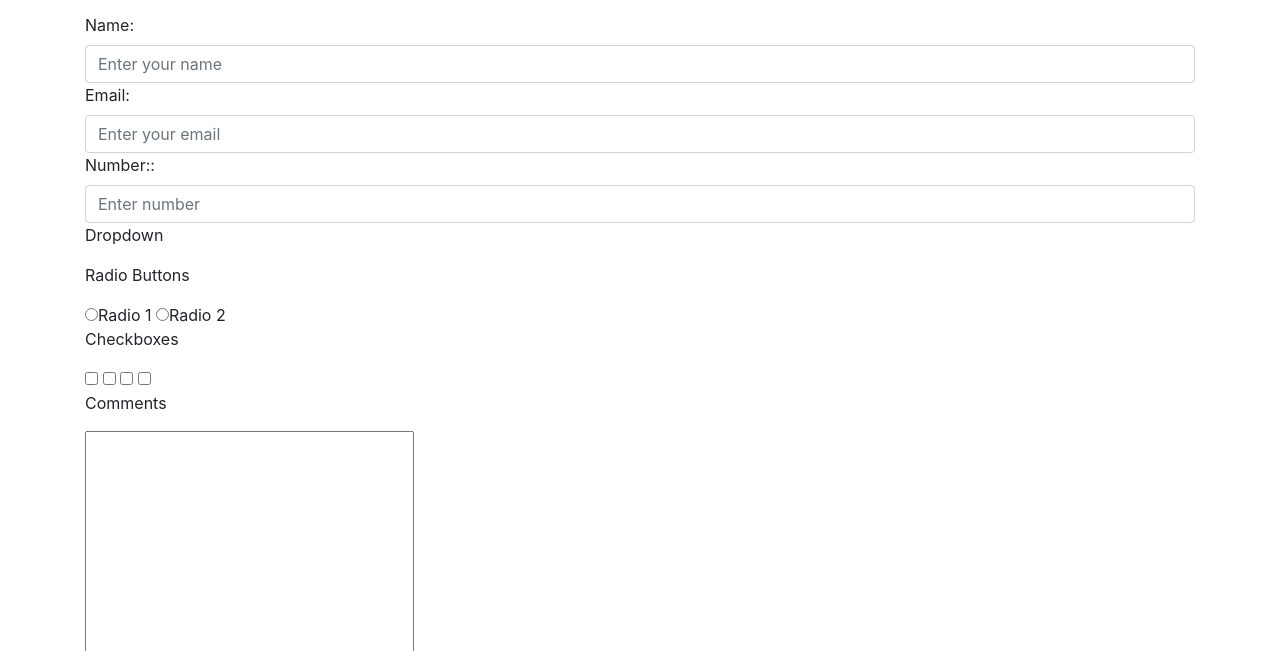
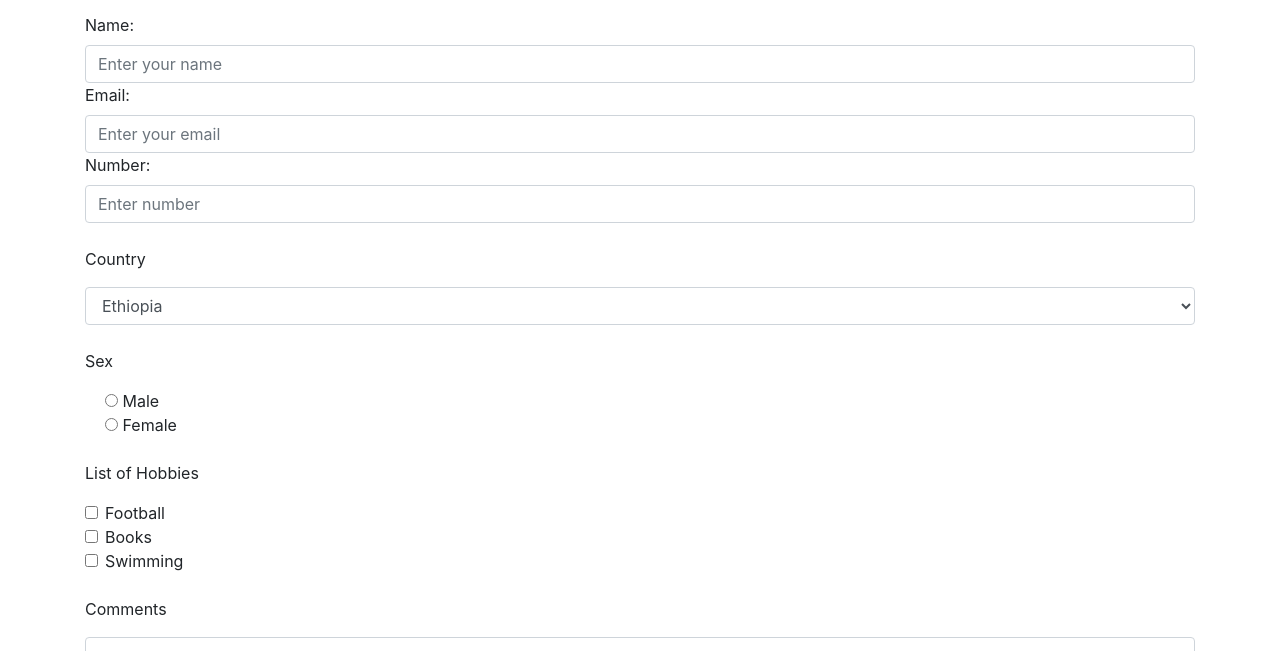
Before and after one commit to inspecta/DerrickAkakilt, a plain HTML site: page index.html in a window 1280 px wide. Shown: the part 123-774 px from the top of the page. Drawn offline with nearby package versions, Linux system fonts and the light colour scheme.

Commit message:
updated survey form

```diff
--- a/index.html
+++ b/index.html
@@ -1,10 +1,12 @@
 <!DOCTYPE html>
 <html lang="en">
+
 <head>
   <meta charset="UTF-8" />
   <title>Fork Me! FCC: Test Suite Template</title>
   <link rel="stylesheet" href="css/style.css" />
-    <link rel="stylesheet" href="https://cdn.jsdelivr.net/npm/bootstrap@4.0.0/dist/css/bootstrap.min.css" integrity="sha384-Gn5384xqQ1aoWXA+058RXPxPg6fy4IWvTNh0E263XmFcJlSAwiGgFAW/dAiS6JXm" crossorigin="anonymous">
+  <link rel="stylesheet" href="https://cdn.jsdelivr.net/npm/bootstrap@4.0.0/dist/css/bootstrap.min.css"
+    integrity="sha384-Gn5384xqQ1aoWXA+058RXPxPg6fy4IWvTNh0E263XmFcJlSAwiGgFAW/dAiS6JXm" crossorigin="anonymous">
 
 </head>
 
@@ -19,28 +21,56 @@
       <input type="text" id="name" placeholder="Enter your name" required="true" class="form-control">
       <label id="email-label">Email: </label>
       <input type="email" id="email" placeholder="Enter your email" required="true" class="form-control">
-      <label id="number-label">Number: </label>: </label>
-      <input type="number" id="number" min="18" max="120" placeholder="Enter number" required="true" class="form-control">
+      <label id="number-label">Number:</label>
+      <input type="number" id="number" min="18" max="120" placeholder="Enter number" required="true"
+        class="form-control">
+      <br>
+      <p>Country</p>
+      <select id="dropdown" class="form-control">
+        <option value="Ethiopia" class="dropdown-item">Ethiopia</option>
+        <option value="Uganda" class="dropdown-item">Uganda</option>
+      </select>
+      <br>
+      <p>Sex</p>
+      <fieldset id="sex">
+        <div class="form-check">
+          <input type="radio" name="radio" value="Male">
+          <label class="form-check-label">
+            Male
+          </label>
+        </div>
+        <div class="form-check">
+          <input type="radio" name="radio" value="Female">
+          <label class="form-check-label">
+            Female
+          </label>
+        </div>
+      </fieldset>
+      <br>
+      <p>List of Hobbies</p>
+      <div class="form-check">
+        <input type="checkbox" id="checkbox" value="Football" class="form-check-input">
+        <label class="form-check-label">
+          Football
+        </label>
+      </div>
+      <div class="form-check">
+        <input type="checkbox" id="checkbox" value="Books" class="form-check-input">
+        <label class="form-check-label">
+          Books
+        </label>
+      </div>
+      <div class="form-check">
+        <input type="checkbox" id="checkbox" value="Swimming" class="form-check-input">
+        <label class="form-check-label">
+          Swimming
+        </label>
+      </div>
 
-      <p>Dropdown</p>
-      <select id="dropdown" class="dropdown-menu">
-        <option value="value1" class="dropdown-item">Value 1</option>
-        <option value="value2" class="dropdown-item">Value 2</option>
-      </select>
-
-      <p>Radio Buttons</p>
-      <input type="radio" name="radio" value="1">Radio 1
-      <input type="radio" name="radio" value="2">Radio 2
-
-      <p>Checkboxes</p>
-      <input type="checkbox" id="checkbox" value="checkbox1">
-      <input type="checkbox" id="checkbox" value="checkbox2">
-      <input type="checkbox" id="checkbox" value="checkbox3">
-      <input type="checkbox" id="checkbox" value="checkbox4">
-
+      <br>
       <p>Comments</p>
-      <textarea name="comments" id="comments" cols="30" rows="10"></textarea>
-
+      <textarea name="comments" id="comments" cols="30" rows="10" class="form-control"></textarea>
+      <br>
       <input type="submit" id="submit" value="Submit" class="btn btn-success">
 
     </form>
@@ -48,4 +78,5 @@
     <script src="js/index.js"></script>
   </div>
 </body>
+
 </html>
```
Lines whose indentation alone changed are shown as unchanged.
